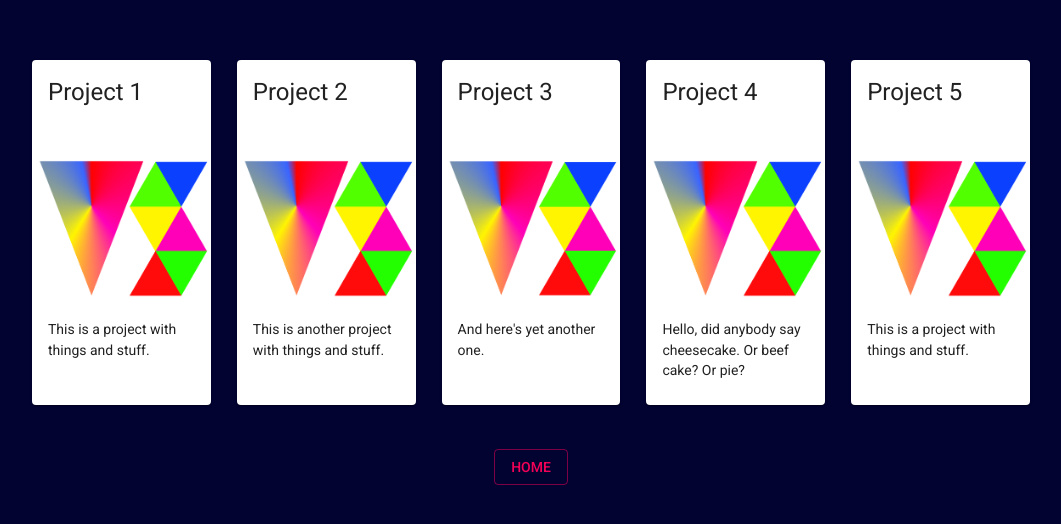
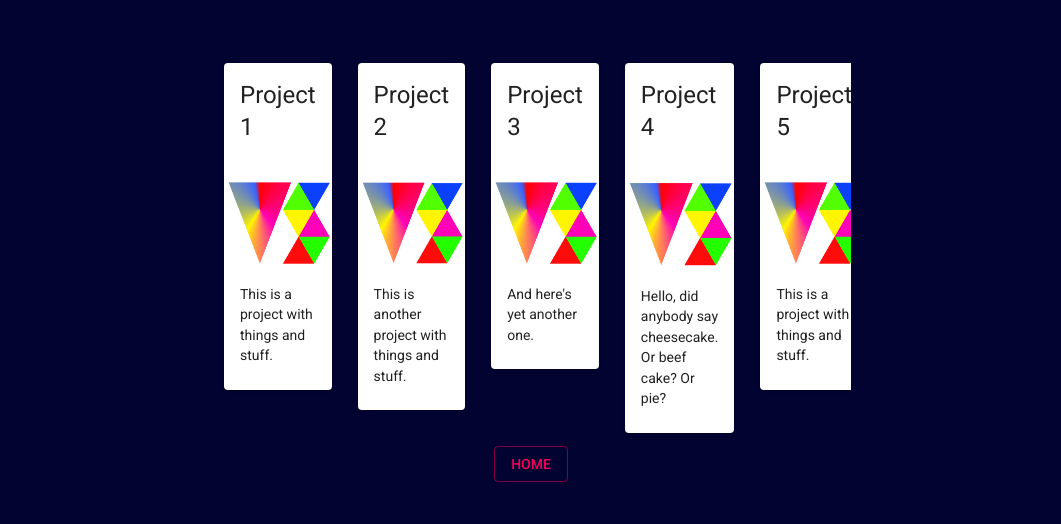
Before and after one commit to vaithschmitz/vaith.dev, a React (Create React App) app: page /projects in a window 1280 px wide. Shown: the part 134-658 px from the top of the page, without its empty margins (109-1170 px from the left). Built offline with nearby package versions, Linux system fonts and the light colour scheme.

Commit message:
added overflow on cards

```diff
--- a/src/routes/Projects.css
+++ b/src/routes/Projects.css
@@ -1,3 +1,8 @@
+
+::-webkit-scrollbar {
+  width: 0px;  /* Remove scrollbar space */
+  background: transparent;  /* Optional: just make scrollbar invisible */
+}
 .maintext {
     background-color: rgb(3, 3, 50);
     min-height: 100vh;
@@ -10,13 +15,14 @@
   }
 
   .cards {
-    max-width: 80vmax;
+    max-width: 50vmax;
     display: flex;
-    /* flex-direction: row; */
+    flex-direction: row;
     overflow-x: scroll;
   }
 
   .single-card {
     width: 100%;
+    height: 100%;
     margin: 0.5em;
   }
--- a/src/routes/Projects.js
+++ b/src/routes/Projects.js
@@ -20,20 +20,21 @@ const Projects = () => {
     return(
         <div className='maintext'>
             <div className="cards">
-                <Card className="single-card">
+
+                <div className="single-card">
+                    <Card >
                         <CardHeader title="Project 1"/>
                         {MyCardMedia}
-                    {/* <CardMedia
-                        style={{height: 0, paddingTop: '100%'}}
-                        image={logo}/> */}
                         <CardContent>
                             <Typography component="p">
                                 This is a project with things and stuff.
                             </Typography>
                         </CardContent>
                     </Card>
+                </div>
 
-                <Card className="single-card">
+                <div className="single-card">
+                    <Card>
                         <CardHeader title="Project 2"/>
                         {MyCardMedia}
                         <CardContent>
@@ -42,8 +43,10 @@ const Projects = () => {
                             </Typography>
                         </CardContent>
                     </Card>
+                </div>
 
-                <Card className="single-card">
+                <div className="single-card">
+                    <Card >
                         <CardHeader title="Project 3"/>
                         {MyCardMedia}
                         <CardContent>
@@ -52,8 +55,10 @@ const Projects = () => {
                             </Typography>
                         </CardContent>
                     </Card>
+                </div>
 
-                <Card className="single-card">
+                <div className="single-card">
+                    <Card >
                         <CardHeader title="Project 4"/>
                         {MyCardMedia}
                         <CardContent>
@@ -62,8 +67,10 @@ const Projects = () => {
                             </Typography>
                         </CardContent>
                     </Card>
+                </div>
 
-                <Card className="single-card">
+                <div className="single-card">
+                    <Card >
                         <CardHeader title="Project 5"/>
                         {MyCardMedia}
                         <CardContent>
@@ -72,16 +79,16 @@ const Projects = () => {
                             </Typography>
                         </CardContent>
                     </Card>
-
+                </div>
 
             </div>
-            <br/>
+
             <Link to="/">
                 <Button variant="outlined" color="secondary">Home
                 </Button>
             </Link>
+        </div>
 
-        </div>
 
     )
 }
```
Lines whose indentation alone changed are shown as unchanged.
